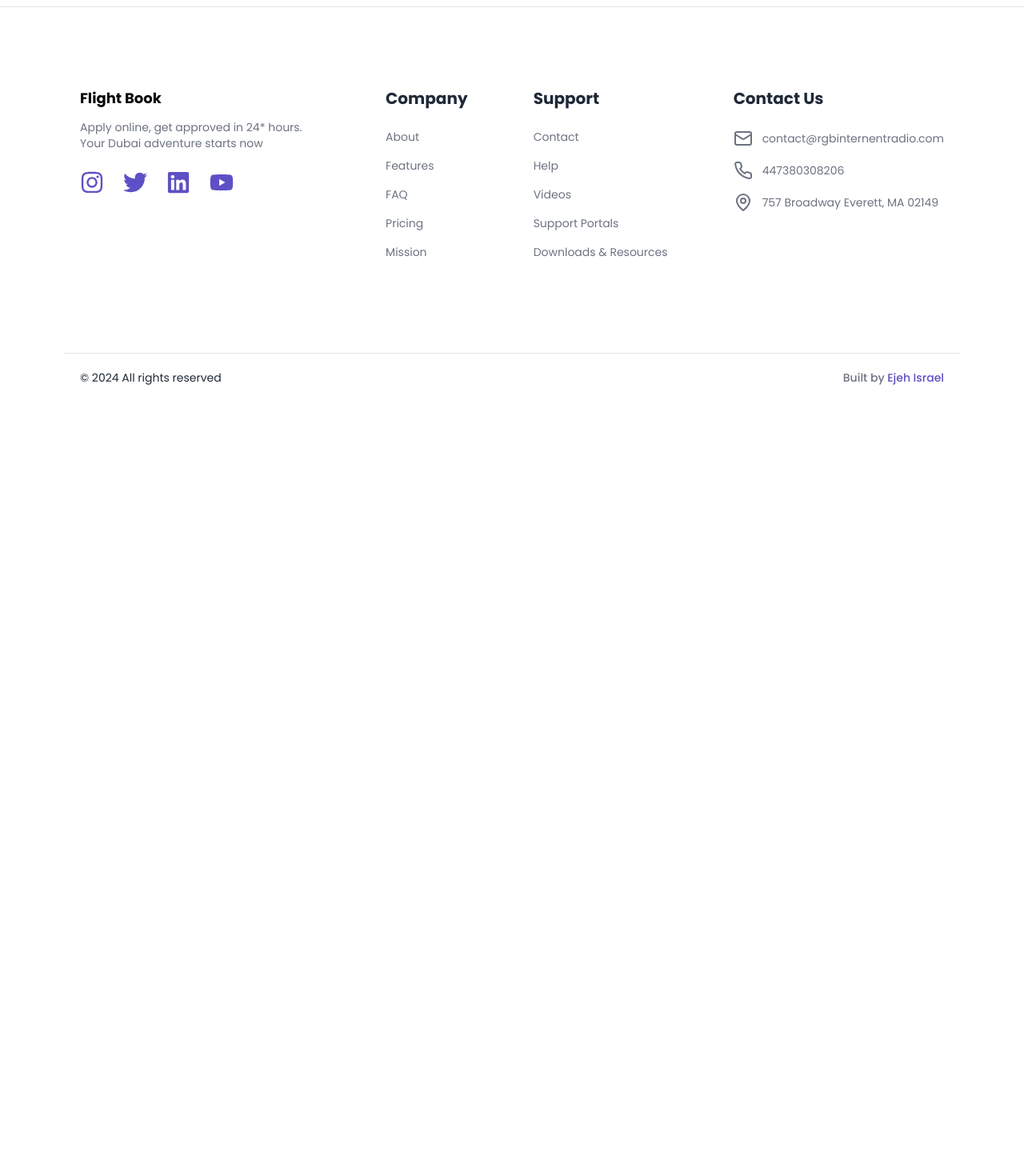
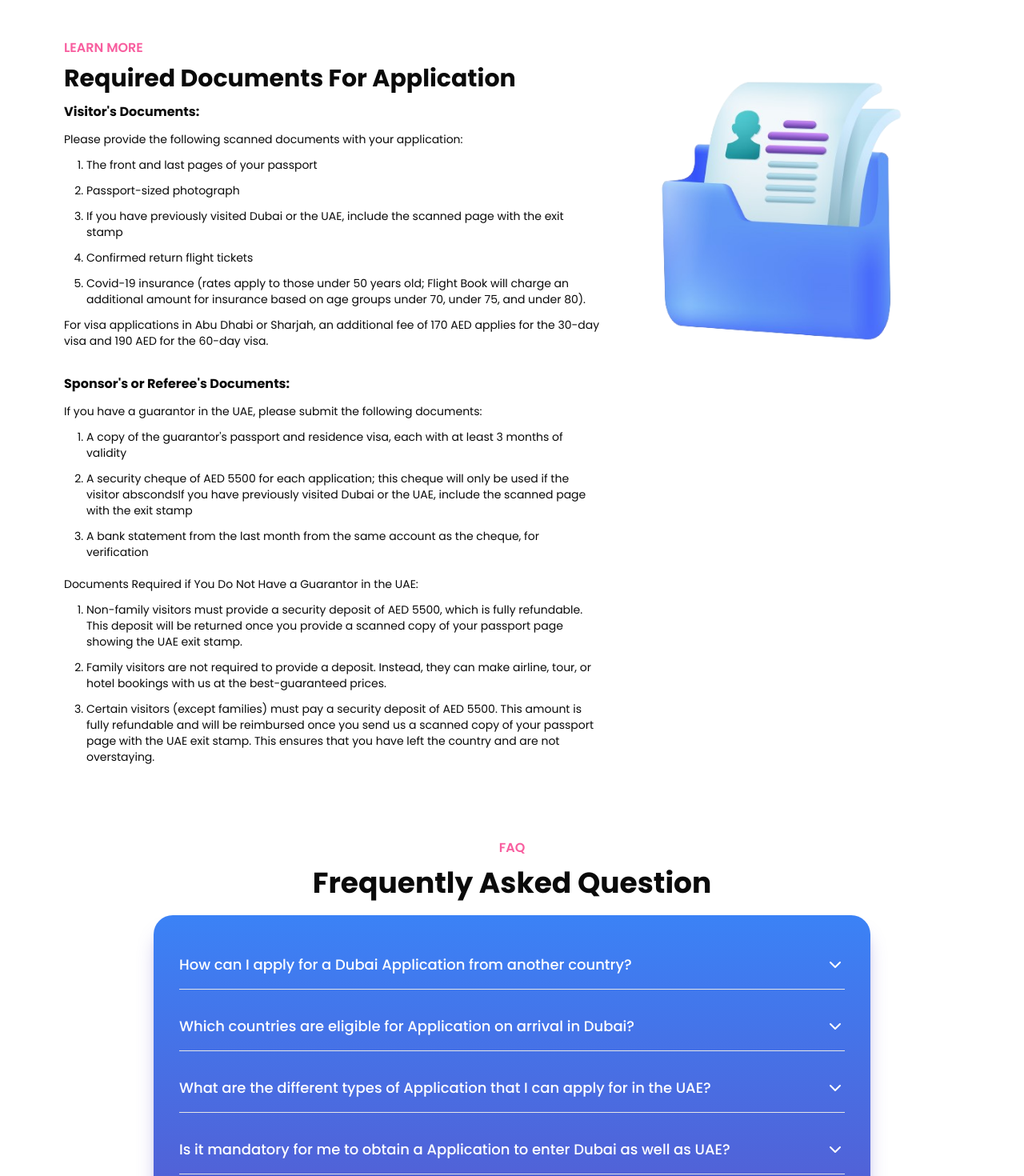
Before and after one commit to DevIsraelHub/flight-book, a Next.js app: page / in a window 1280 px wide. Shown: the part 3080-4550 px from the top of the page at 80% size. Before the commit the page ends 3582 px from the top, so only its background shows below. Built offline with nearby package versions, Linux system fonts and the light colour scheme.

Commit message:
feature: added learn more and faq section

```diff
--- a/package.json
+++ b/package.json
@@ -9,6 +9,7 @@
     "lint": "next lint"
   },
   "dependencies": {
+    "@radix-ui/react-accordion": "^1.1.2",
     "@radix-ui/react-dialog": "^1.0.5",
     "@radix-ui/react-navigation-menu": "^1.1.4",
     "@radix-ui/react-slot": "^1.0.2",
--- a/src/components/Footer/index.tsx
+++ b/src/components/Footer/index.tsx
@@ -66,8 +66,8 @@ function Footer() {
           </ul>
         </div>
       </div>
-      <div className="w-full flex flex-col justify-center items-center text-center p-5 border-t">
-        <div className="flex items-center justify-between w-full text-gray-800 text-sm">
+      <div className="w-full flex flex-col justify-center items-center text-center px-3 md:px-5 p-5 border-t">
+        <div className="flex items-center justify-between w-full text-gray-800 text-xs md:text-sm">
           <p>© 2024 All rights reserved</p>
           <span className="font-medium text-gray-500">
             Built by{" "}
--- /dev/null
+++ b/src/components/ui/accordion.tsx
@@ -0,0 +1,58 @@
+"use client"
+
+import * as React from "react"
+import * as AccordionPrimitive from "@radix-ui/react-accordion"
+import { ChevronDown } from "lucide-react"
+
+import { cn } from "@/lib/utils"
+
+const Accordion = AccordionPrimitive.Root
+
+const AccordionItem: any = React.forwardRef<
+  React.ElementRef<typeof AccordionPrimitive.Item>,
+  React.ComponentPropsWithoutRef<typeof AccordionPrimitive.Item>
+>(({ className, ...props }, ref) => (
+  <AccordionPrimitive.Item
+    ref={ref}
+    className={cn("border-b", className)}
+    {...props}
+  />
+))
+AccordionItem.displayName = "AccordionItem"
+
+const AccordionTrigger = React.forwardRef<
+  React.ElementRef<typeof AccordionPrimitive.Trigger>,
+  React.ComponentPropsWithoutRef<typeof AccordionPrimitive.Trigger>
+>(({ className, children, ...props }, ref) => (
+  <AccordionPrimitive.Header className="flex">
+    <AccordionPrimitive.Trigger
+      ref={ref}
+      className={cn(
+        "flex flex-1 items-center justify-between py-4 font-medium transition-all hover:underline [&[data-state=open]>svg]:rotate-180",
+        className
+      )}
+      {...props}
+    >
+      {children}
+      <ChevronDown className="h-6 w-6 shrink-0 transition-transform duration-200" />
+    </AccordionPrimitive.Trigger>
+  </AccordionPrimitive.Header>
+))
+AccordionTrigger.displayName = AccordionPrimitive.Trigger.displayName
+
+const AccordionContent = React.forwardRef<
+  React.ElementRef<typeof AccordionPrimitive.Content>,
+  React.ComponentPropsWithoutRef<typeof AccordionPrimitive.Content>
+>(({ className, children, ...props }, ref) => (
+  <AccordionPrimitive.Content
+    ref={ref}
+    className="overflow-hidden text-sm transition-all data-[state=closed]:animate-accordion-up data-[state=open]:animate-accordion-down"
+    {...props}
+  >
+    <div className={cn("pb-4 pt-0", className)}>{children}</div>
+  </AccordionPrimitive.Content>
+))
+
+AccordionContent.displayName = AccordionPrimitive.Content.displayName
+
+export { Accordion, AccordionItem, AccordionTrigger, AccordionContent }
--- a/src/constants/index.tsx
+++ b/src/constants/index.tsx
@@ -106,44 +106,81 @@ export const socialLink = [
   // },
 ]
 
-export const reviewData = [
+export const faq = [
   {
-    avatar: "/reviews/avatar-1.png",
-    name: "Richard Thompson",
-    job: "Chef",
-    review: "Reviews Lorem ipsum dolor sit amet consectetur adipisicing elit. Voluptates, corporis voluptatem facere reprehenderit quidem et? Officia ab suscipit alias repudiandae.",
+    id: 1,
+    question: "How can I apply for a Dubai Application from another country?",
+    answer:
+      "You can apply for the Dubai Application online. On the other hand, a friend or relative of yours in the UAE can apply for a Application on your behalf.",
   },
   {
-    avatar: "/reviews/avatar-2.png",
-    name: "Evelyn Anderson",
-    job: "Interior Designer",
-    review: "Reviews Lorem ipsum dolor sit amet consectetur adipisicing elit. Voluptates, corporis voluptatem facere reprehenderit quidem et? Officia ab suscipit alias repudiandae.",
+    id: 2,
+    question: "Which countries are eligible for Application on arrival in Dubai?",
+    answer:
+      "Citizens of the following countries do not need to apply for a visa in advance; they are eligible for a visa on arrival: Some North American, European, and Far East countries, including the USA, UK, Portugal, Malaysia, Japan, Singapore, Hong Kong, Iceland, Germany, France, Belgium, Austria, and Australia.However, the list of visa- waiver countries may change, so always check with the local embassy or a reliable visa service provider before planning your trip to Dubai or the UAE.e",
   },
   {
-    avatar: "/reviews/avatar-3.png",
-    name: "Mike Andrew",
-    job: "developer",
-    review: "Reviews Lorem ipsum dolor sit amet consectetur adipisicing elit. Voluptates, corporis voluptatem facere reprehenderit quidem et? Officia ab suscipit alias repudiandae.",
+    id: 3,
+    question: "What are the different types of Application that I can apply for in the UAE?",
+    answer: "Different types of UAE Applications are available which include visit Application, tourist Application, transit Application, business Application, etc. You can apply for one of them according to the purpose and duration of your visit.",
   },
   {
-    avatar: "/reviews/avatar-4.png",
-    name: "Emeka Jeff",
-    job: "Gamer",
-    review: "Reviews Lorem ipsum dolor sit amet consectetur adipisicing elit. Voluptates, corporis voluptatem facere reprehenderit quidem et? Officia ab suscipit alias repudiandae.",
+    id: 4,
+    question: "Is it mandatory for me to obtain a Application to enter Dubai as well as UAE?",
+    answer:
+      "Dubai is a part of the United Arab Emirates (UAE) and with a UAE Application, you can visit all the seven Emirates of UAE. Citizens of all countries have to get a UAE Application, except for those belonging to GCC nations: Qatar, Saudi Arabia, Oman, Bahrain and Kuwait.",
   },
   {
-    avatar: "/reviews/avatar-5.png",
-    name: "Joel Benson",
-    job: "Seo Expert",
-    review: "Reviews Lorem ipsum dolor sit amet consectetur adipisicing elit. Voluptates, corporis voluptatem facere reprehenderit quidem et? Officia ab suscipit alias repudiandae.",
+    id: 5,
+    question: "What are the documents required to apply for electronic UAE Application?",
+    answer: "Scanned copy of your passport (with minimum 6 months validity) and passport-size coloured photos are the two main requirements for electronic UAE Application. Kindly check out our documents section to know all the details.",
   },
   {
-    avatar: "/reviews/avatar-6.png",
-    name: "Mary Jessica",
-    job: "Fashionist",
-    review: "Reviews Lorem ipsum dolor sit amet consectetur adipisicing elit. Voluptates, corporis voluptatem facere reprehenderit quidem et? Officia ab suscipit alias repudiandae.",
+    id: 6,
+    question: "Do children require Application to enter UAE?",
+    answer:
+      "Everyone, irrespective of age, has to get a UAE Application. Infants and kids of all non-UAE citizens have to get a UAE Application before flying to the country.",
   },
 ]
+
+// export const reviewData = [
+//   {
+//     avatar: "/reviews/avatar-1.png",
+//     name: "Richard Thompson",
+//     job: "Chef",
+//     review: "Reviews Lorem ipsum dolor sit amet consectetur adipisicing elit. Voluptates, corporis voluptatem facere reprehenderit quidem et? Officia ab suscipit alias repudiandae.",
+//   },
+//   {
+//     avatar: "/reviews/avatar-2.png",
+//     name: "Evelyn Anderson",
+//     job: "Interior Designer",
+//     review: "Reviews Lorem ipsum dolor sit amet consectetur adipisicing elit. Voluptates, corporis voluptatem facere reprehenderit quidem et? Officia ab suscipit alias repudiandae.",
+//   },
+//   {
+//     avatar: "/reviews/avatar-3.png",
+//     name: "Mike Andrew",
+//     job: "developer",
+//     review: "Reviews Lorem ipsum dolor sit amet consectetur adipisicing elit. Voluptates, corporis voluptatem facere reprehenderit quidem et? Officia ab suscipit alias repudiandae.",
+//   },
+//   {
+//     avatar: "/reviews/avatar-4.png",
+//     name: "Emeka Jeff",
+//     job: "Gamer",
+//     review: "Reviews Lorem ipsum dolor sit amet consectetur adipisicing elit. Voluptates, corporis voluptatem facere reprehenderit quidem et? Officia ab suscipit alias repudiandae.",
+//   },
+//   {
+//     avatar: "/reviews/avatar-5.png",
+//     name: "Joel Benson",
+//     job: "Seo Expert",
+//     review: "Reviews Lorem ipsum dolor sit amet consectetur adipisicing elit. Voluptates, corporis voluptatem facere reprehenderit quidem et? Officia ab suscipit alias repudiandae.",
+//   },
+//   {
+//     avatar: "/reviews/avatar-6.png",
+//     name: "Mary Jessica",
+//     job: "Fashionist",
+//     review: "Reviews Lorem ipsum dolor sit amet consectetur adipisicing elit. Voluptates, corporis voluptatem facere reprehenderit quidem et? Officia ab suscipit alias repudiandae.",
+//   },
+// ]
 
 export const company = [
   {
--- /dev/null
+++ b/src/modules/Home/components/Faq.tsx
@@ -0,0 +1,31 @@
+import {
+  Accordion,
+  AccordionContent,
+  AccordionItem,
+  AccordionTrigger,
+} from "@/components/ui/accordion"
+import Section from "@/components/Section";
+import { faq } from "@/constants";
+
+const Faq = () => {
+  return (
+    <Section classNames="mx-auto bg-white pb-8 lg:pb-20 flex items-center justify-center flex-col">
+      <h3 className=" font-semibold text-brandColorAlt">FAQ</h3>
+      <h2 className="text-3xl mt-3 mb-5 lg:text-4xl font-bold">Frequently Asked Question</h2>
+      <Accordion type="single" collapsible className="w-full lg:space-y-4 lg:w-[80%] text-left bg-gradient-to-b from-blue-500 to-brandColor p-8 rounded-3xl shadow-xl shadow-[#5D50C6]/40">
+        {
+          faq.map((item, index) => (
+            <AccordionItem key={index} value={`${item.id}`}>
+              <AccordionTrigger className="text-lg text-white w-full text-left">{item.question}</AccordionTrigger>
+              <AccordionContent className="text-white">
+                {item.answer}
+              </AccordionContent>
+            </AccordionItem>
+          ))
+        }
+      </Accordion>
+    </Section>
+  )
+}
+
+export default Faq;
--- /dev/null
+++ b/src/modules/Home/components/LearnMore.tsx
@@ -0,0 +1,61 @@
+import Section from "@/components/Section";
+import { siteName } from "@/constants";
+import Image from "next/image";
+
+const LearnMore = () => {
+  return (
+    <Section classNames="mx-auto pb-20">
+      <div className="pt-10 flex flex-col lg:flex-row items-start justify-between">
+        <div className="w-full lg:w-[60%]">
+          <header>
+            <h3 className="uppercase text-brandColorAlt font-semibold">Learn More</h3>
+            <h2 className="text-2xl lg:text-3xl capitalize leading-loosed my-2 font-bold">
+              Required Documents for Application
+            </h2>
+            <div>
+              <p className="font-bold my-3">Visitor&apos;s Documents:</p>
+              <p className="text-sm">Please provide the following scanned documents with your application:</p>
+              <ul className="text-sm my-3 list-decimal ml-7 space-y-3">
+                <li>The front and last pages of your passport</li>
+                <li>Passport-sized photograph</li>
+                <li>If you have previously visited Dubai or the UAE, include the scanned page with the exit stamp</li>
+                <li>Confirmed return flight tickets</li>
+                <li>Covid-19 insurance (rates apply to those under 50 years old; {siteName} will charge an additional amount for insurance based on age groups under 70, under 75, and under 80).
+                </li>
+              </ul>
+              <p className="text-sm">
+                For visa applications in Abu Dhabi or Sharjah, an additional fee of 170 AED applies for the 30-day visa and 190 AED for the 60-day visa.
+              </p>
+            </div>
+            <div className="mt-8">
+              <p className="font-bold my-3">Sponsor&apos;s or Referee&apos;s Documents:</p>
+              <p className="text-sm">If you have a guarantor in the UAE, please submit the following documents:</p>
+              <ul className="text-sm my-3 list-decimal ml-7 space-y-3">
+                <li>A copy of the guarantor&apos;s passport and residence visa, each with at least 3 months of validity</li>
+                <li>A security cheque of AED 5500 for each application; this cheque will only be used if the visitor abscondsIf you have previously visited Dubai or the UAE, include the scanned page with the exit stamp</li>
+                <li>A bank statement from the last month from the same account as the cheque, for verification</li>
+              </ul>
+              <p className="text-sm mt-5">Documents Required if You Do Not Have a Guarantor in the UAE:</p>
+              <ul className="text-sm my-3 list-decimal ml-7 space-y-3">
+                <li>Non-family visitors must provide a security deposit of AED 5500, which is fully refundable. This deposit will be returned once you provide a scanned copy of your passport page showing the UAE exit stamp.</li>
+                <li>Family visitors are not required to provide a deposit. Instead, they can make airline, tour, or hotel bookings with us at the best-guaranteed prices.</li>
+                <li>Certain visitors (except families) must pay a security deposit of AED 5500. This amount is fully refundable and will be reimbursed once you send us a scanned copy of your passport page with the UAE exit stamp. This ensures that you have left the country and are not overstaying.</li>
+              </ul>
+            </div>
+          </header>
+        </div>
+        <div className="w-full lg:w-[40%]">
+          <Image
+            width={900}
+            height={900}
+            src="/home/document.png"
+            alt="document 3d image"
+          />
+        </div>
+      </div>
+      <span id="faq"></span>
+    </Section>
+  )
+}
+
+export default LearnMore
--- a/src/modules/Home/index.tsx
+++ b/src/modules/Home/index.tsx
@@ -3,6 +3,8 @@ import Hero from "./components/Hero"
 import Services from "./components/Services"
 import Destinations from "./components/Destinations"
 import About from "./components/About"
+import LearnMore from "./components/LearnMore"
+import Faq from "./components/Faq"
 
 const HomePage = () => {
   return (
@@ -11,6 +13,8 @@ const HomePage = () => {
       <Services />
       <Destinations />
       <About />
+      <LearnMore />
+      <Faq />
     </>
   )
 }
```
Also changed, not shown: public/home/document.png (added), 1 other file (tests, documents, lock files or other folders).
